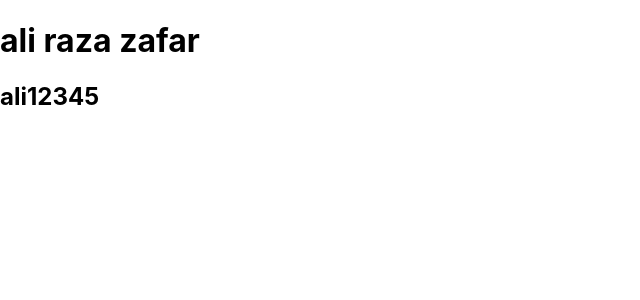
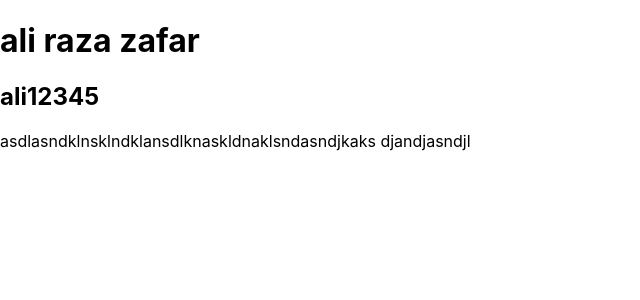
Before and after one commit to Alizafar11/bootmyapp2-app, a React (Create React App) app: page / in a window 1280 px wide. Shown: the top 300 px of the page, without its empty margins (0-640 px from the left). Built offline with nearby package versions, Linux system fonts and the light colour scheme.

Commit message:
bootupdate1

```diff
--- a/src/App.js
+++ b/src/App.js
@@ -7,6 +7,7 @@ function App() {
     <div >
       <h1>ali raza zafar</h1>
       <h2>ali12345</h2>
+      <p>asdlasndklnsklndklansdlknaskldnaklsndasndjkaks djandjasndjl</p>
 
 
     </div>
```
